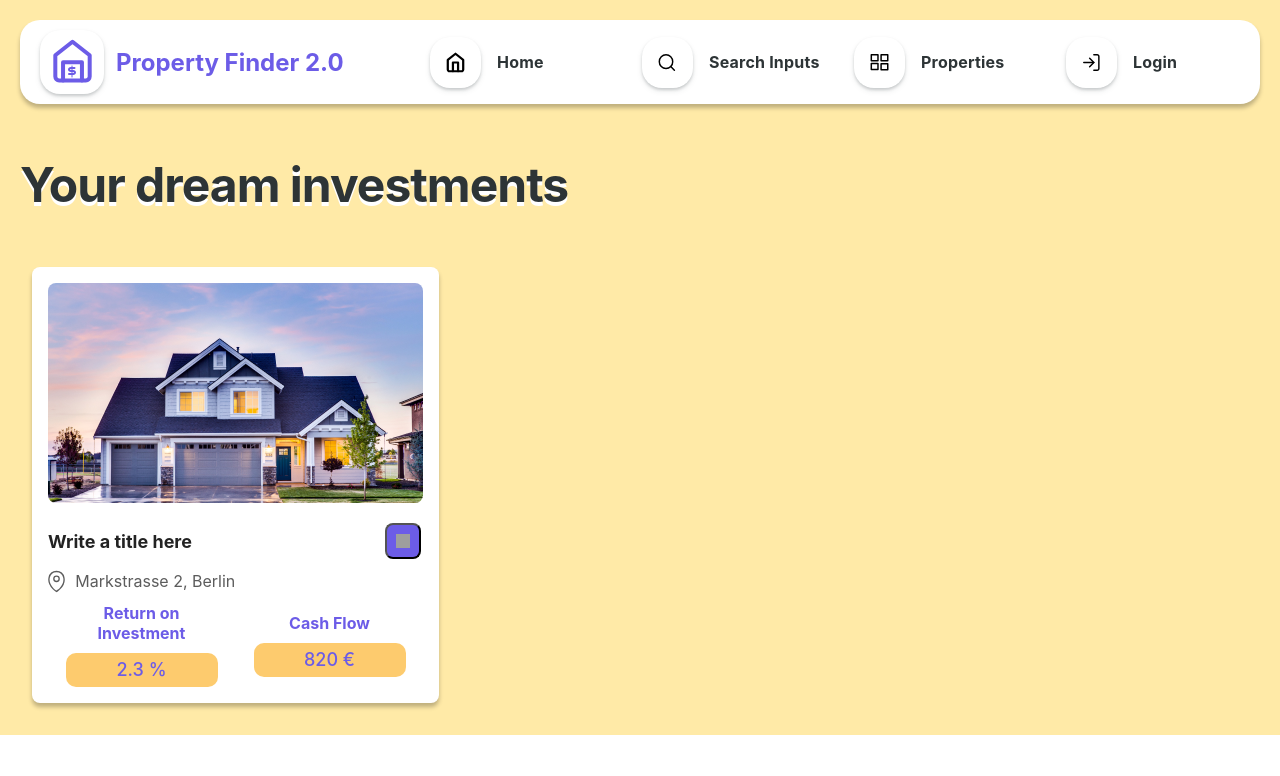
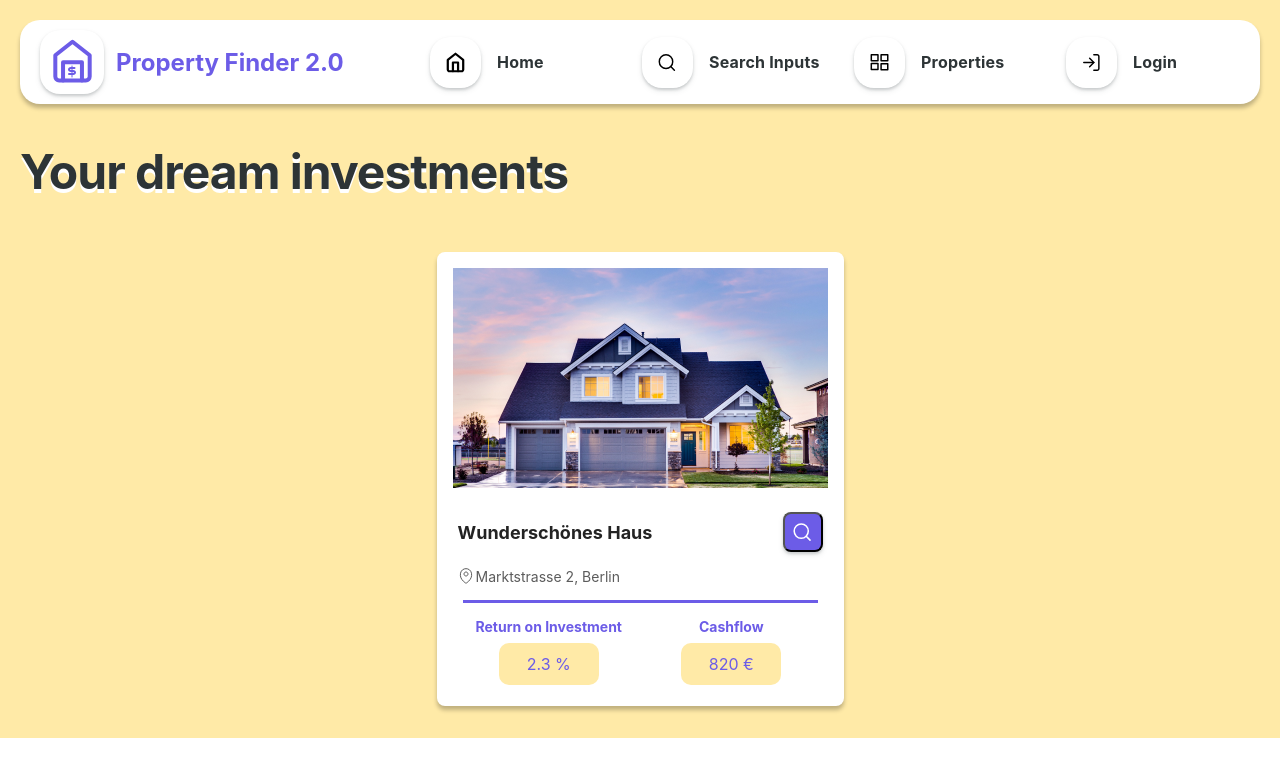
Before and after one commit to larsschloegel/property-finder, a React (Create React App) app in the folder frontend/: page /properties in a window 1280 px wide. Shown: the top 776 px of the page. Built offline with nearby package versions, Linux system fonts and the light colour scheme; grey boxes are pictures that could not be loaded.

Commit message:
Styling Property Card

```diff
--- a/frontend/src/components/PropertyCard.js
+++ b/frontend/src/components/PropertyCard.js
@@ -1,52 +1,49 @@
 import React from "react";
 import {
-    CardSurface,
-    CardImage,
-    CardContent,
-    CardContainerTitle,
-    CardContainerTitleText,
-    DetailsButton,
-    DetailsButtonVectors,
-    CardContainerAddress,
-    CardContainerAddressVectors,
-    CardContainerAddressValue,
-    CardContentContainerKPI,
-    CardContentContainerKPIValueContainer,
-    CardContentContainerKPIValueContainerDescription,
-    Value1
+    CardWrapper,
+    CardImageWrapper, CardImage,
+    CardContentWrapper,
+    CardSection, Divider,
+    CardTitle, ButtonWrapper,
+    AddressWrapper, AddressImageWrapper, Address,
+    KPIWrapper, KPITitle, KPI
 } from "../styles/PropertyCard.style";
+import {Image} from "../styles/Header.style";
 
 const PropertyCard = () => {
     return (
-        <CardSurface>
-            <CardImage src={process.env.PUBLIC_URL + "/RealEstateExample.png"} alt="RealEstateExample"/>
-            <CardContent>
-                <CardContainerTitle>
-                    <CardContainerTitleText>Write a title here</CardContainerTitleText>
-                    <DetailsButton>
-                        <DetailsButtonVectors src={process.env.PUBLIC_URL + "/DetailsButtonLogo.svg"} alt="DetailsButton"/>
-                    </DetailsButton>
-                </CardContainerTitle>
-                <CardContainerAddress>
-                    <CardContainerAddressVectors src={process.env.PUBLIC_URL + "/AddressLogo.svg"} alt="AddressLogo"/>
-                    <CardContainerAddressValue>
-                        Markstrasse 2, Berlin
-                    </CardContainerAddressValue>
-                </CardContainerAddress>
-                <CardContentContainerKPI>
-                    <CardContentContainerKPIValueContainer>
-                        <CardContentContainerKPIValueContainerDescription>
-                            Return on Investment
-                        </CardContentContainerKPIValueContainerDescription>
-                        <Value1>2.3 %</Value1>
-                    </CardContentContainerKPIValueContainer>
-                    <CardContentContainerKPIValueContainer>
-                        <CardContentContainerKPIValueContainerDescription>Cash Flow</CardContentContainerKPIValueContainerDescription>
-                        <Value1>820 €</Value1>
-                    </CardContentContainerKPIValueContainer>
-                </CardContentContainerKPI>
-            </CardContent>
-        </CardSurface>
+        <CardWrapper>
+            <CardImageWrapper>
+                <CardImage src={process.env.PUBLIC_URL + "/RealEstateExample.png"} alt="RealEstateExample"/>
+            </CardImageWrapper>
+            <CardContentWrapper>
+                <CardSection>
+                    <CardTitle>Wunderschönes Haus</CardTitle>
+                    <ButtonWrapper>
+                        <Image src={process.env.PUBLIC_URL + "/DetailsLogoWhite.svg"} alt={"DetailsLogoWhite"}/>
+                    </ButtonWrapper>
+                </CardSection>
+                <CardSection>
+                    <AddressWrapper>
+                        <AddressImageWrapper>
+                            <Image src={process.env.PUBLIC_URL + "/AddressLogo.svg"} alt="AddressLogo"/>
+                        </AddressImageWrapper>
+                        <Address>Marktstrasse 2, Berlin</Address>
+                    </AddressWrapper>
+                </CardSection>
+                <Divider/>
+                <CardSection>
+                    <KPIWrapper>
+                        <KPITitle>Return on Investment</KPITitle>
+                        <KPI>2.3 %</KPI>
+                    </KPIWrapper>
+                    <KPIWrapper>
+                        <KPITitle>Cashflow</KPITitle>
+                        <KPI> 820 €</KPI>
+                    </KPIWrapper>
+                </CardSection>
+            </CardContentWrapper>
+        </CardWrapper>
     );
 };
 
--- a/frontend/src/components/PropertyShowcase.js
+++ b/frontend/src/components/PropertyShowcase.js
@@ -4,15 +4,17 @@ import styled from "styled-components";
 export default function PropertyShowcase() {
 
     return (
-        <Showcase>
+        <Wrapper>
             <PropertyCard/>
-        </Showcase>
+        </Wrapper>
     )
 }
 
-const Showcase = styled.div`
+const Wrapper = styled.section`
   display: flex;
   flex-wrap: wrap;
-  margin: 12px;
-  justify-content: left;
+  justify-content: center;
+  align-items: center;
+  min-height: calc(50vh - 60px);
+  max-width: 1920px;
 `
--- a/frontend/src/styles/Heading.style.js
+++ b/frontend/src/styles/Heading.style.js
@@ -1,8 +1,6 @@
 import styled from "styled-components";
 
 export const Heading = styled.h1`
-  height: 83px;
-  width: 657px;
   font-family: "Inter",system-ui;
   font-size: 48px;
   font-weight: 700;
--- a/frontend/src/styles/PropertyCard.style.js
+++ b/frontend/src/styles/PropertyCard.style.js
@@ -1,122 +1,109 @@
 import styled from "styled-components";
 
-export const CardSurface = styled.div`
-  background-color: ${props => props.theme.colors.white};
-  border-radius: 8px;
-  padding: 16px;
-  box-shadow: 0 4px 4px 0 rgba(0, 0, 0, 0.25);
+export const CardWrapper = styled.article`
   display: flex;
   flex-direction: column;
-  align-items: flex-start;
+  overflow: hidden;
+  background: ${props => props.theme.colors.white};
+  border-radius: 8px;
+  margin: 12px;
+  box-shadow: 0 4px 4px 0 rgba(0, 0, 0, 0.25);
+  padding: 16px;
+`;
+
+export const CardImageWrapper = styled.div`
+  flex: 2;
+  width: 100%;
+  margin-bottom: 10px;
 `;
 export const CardImage = styled.img`
-  height: 220px;
-  align-self: stretch;
-  margin-bottom: 10px;
-  border-radius: 8px;
+  width: 100%;
+  height: 100%;
+  margin: 0;
+  transition: opacity 0.5s;
+  object-position: center;
   object-fit: cover;
 `;
-export const CardContent = styled.div`
+export const CardContentWrapper = styled.div`
+  flex: 3;
+  position: relative;
   display: flex;
   flex-direction: column;
-  align-items: flex-start;
+`;
+export const CardSection = styled.section`
+  display: flex;
   justify-content: space-between;
-  align-self: stretch;
+  align-items: center;
+  padding: 5px;
 `;
-export const CardContainerTitle = styled.div`
-  display: flex;
-  align-items: center;
-  width: 373px;
+export const Divider = styled.div`
+  height: 3px;
+  background-color: ${props => props.theme.colors.mediumSlateBlue};
+  margin: 10px;
 `;
-export const CardContainerTitleText = styled.p`
+
+export const CardTitle = styled.h2`
   color: ${props => props.theme.colors.blackPrimary};
   flex: 1;
-  margin-right: 20px;
-  font-family: ${props =>
-    props.theme.fonts.inter18Bold.family};
+  font-family: ${props => props.theme.fonts.inter18Bold.family};
   font-size: ${props => props.theme.fonts.inter18Bold.size};
-  font-weight: ${props =>
-    props.theme.fonts.inter18Bold.weight};
-  line-height: ${props =>
-    props.theme.fonts.inter18Bold.lineHeight};
+  font-weight: ${props => props.theme.fonts.inter18Bold.weight};
+  line-height: ${props => props.theme.fonts.inter18Bold.lineHeight};
 `;
-export const DetailsButton = styled.button`
-  background-color: ${props =>
-    props.theme.colors.mediumSlateBlue};
+export const ButtonWrapper = styled.button`
+  width: 40px;
+  height: 40px;
+  background-color: ${props => props.theme.colors.mediumSlateBlue};
   border-radius: 8px;
-  padding: 8px;
+  padding: 0px;
   display: flex;
   align-items: center;
   justify-content: center;
   cursor: pointer;
+  box-shadow: 0 2px 3px 0 rgba(38, 50, 56, 0.2), 0 3px 6px 0 rgba(38, 50, 56, 0.08);
 `;
-export const DetailsButtonVectors = styled.img`
-  padding: 1.14px 1.15px 1.15px 1.14px;
+export const AddressWrapper = styled.div`
   display: flex;
   align-items: center;
-  width: 13.71px;
-  height: 13.71px;
+  width: 100%;
 `;
-export const CardContainerAddress = styled.div`
+export const AddressImageWrapper = styled.div`
+  width: 16px;
+  height: 16px;
   display: flex;
-  align-items: center;
-  width: 375px;
+  align-items: flex-start;
+  margin-right: 2px;
 `;
-export const CardContainerAddressVectors = styled.img`
-  width: 17.29px;
-  height: 23.08px;
-  margin-right: 10px;
-`;
-export const CardContainerAddressValue = styled.div`
-  font-family: "Inter",ui-serif;
-  font-size: 16px;
+export const Address = styled.span`
+  font-family: "Inter";
+  font-size: 14px;
   font-weight: 400;
   line-height: normal;
   color: ${props => props.theme.colors.dimGray};
   flex: 1;
 `;
-export const CardContentContainerKPI = styled.div`
-  border-radius: 8px;
-  display: flex;
-  align-items: center;
-  justify-content: space-between;
-  width: 375px;
-`;
-export const CardContentContainerKPIValueContainer = styled.div`
-  border-radius: 10px;
+export const KPIWrapper = styled.div`
   display: flex;
   flex-direction: column;
   align-items: center;
+  width: 100%;
+`;
+export const KPITitle = styled.span`
+  font-family: ${props => props.theme.fonts.inter18Bold.family};
+  font-size: 14px;
+  font-weight: ${props => props.theme.fonts.inter18Bold.weight};
+  line-height: ${props => props.theme.fonts.inter18Bold.lineHeight};
+  margin-bottom: 8px;
+  color: ${props => props.theme.colors.mediumSlateBlue};
+`;
+export const KPI = styled.span`
+  background-color: #FFEAA7;
+  display: flex;
+  align-items: center;
   justify-content: center;
-  width: 187px;
-  align-self: stretch;
+  padding: 6px 0;
+  width: 100px;
+  height: 30px;
+  border-radius: 10px;
+  color: ${props => props.theme.colors.mediumSlateBlue};
 `;
-export const CardContentContainerKPIValueContainerDescription = styled.div`
-  font-family: "Inter",system-ui;
-  font-size: 16px;
-  font-weight: 700;
-  line-height: normal;
-  color: ${props => props.theme.colors.mediumSlateBlue};
-  text-align: center;
-  padding: 10px;
-`;
-export const Value1 = styled.div`
-  background-color: ${props =>
-          props.theme.colors.sandyBrown};
-  border-radius: 10px;
-  padding: 6px;
-  height: 22px;
-  width: 140px;
-  /*display: flex;
-  align-items: center;*/
-  color: ${props => props.theme.colors.mediumSlateBlue};
-  text-align: center;
-  font-family: ${props =>
-    props.theme.fonts.inter18Medium.family};
-  font-size: ${props =>
-    props.theme.fonts.inter18Medium.size};
-  font-weight: ${props =>
-    props.theme.fonts.inter18Medium.weight};
-  line-height: ${props =>
-    props.theme.fonts.inter18Medium.lineHeight};
-`;
```
Also changed, not shown: frontend/public/DetailsLogoWhite.svg (added).
